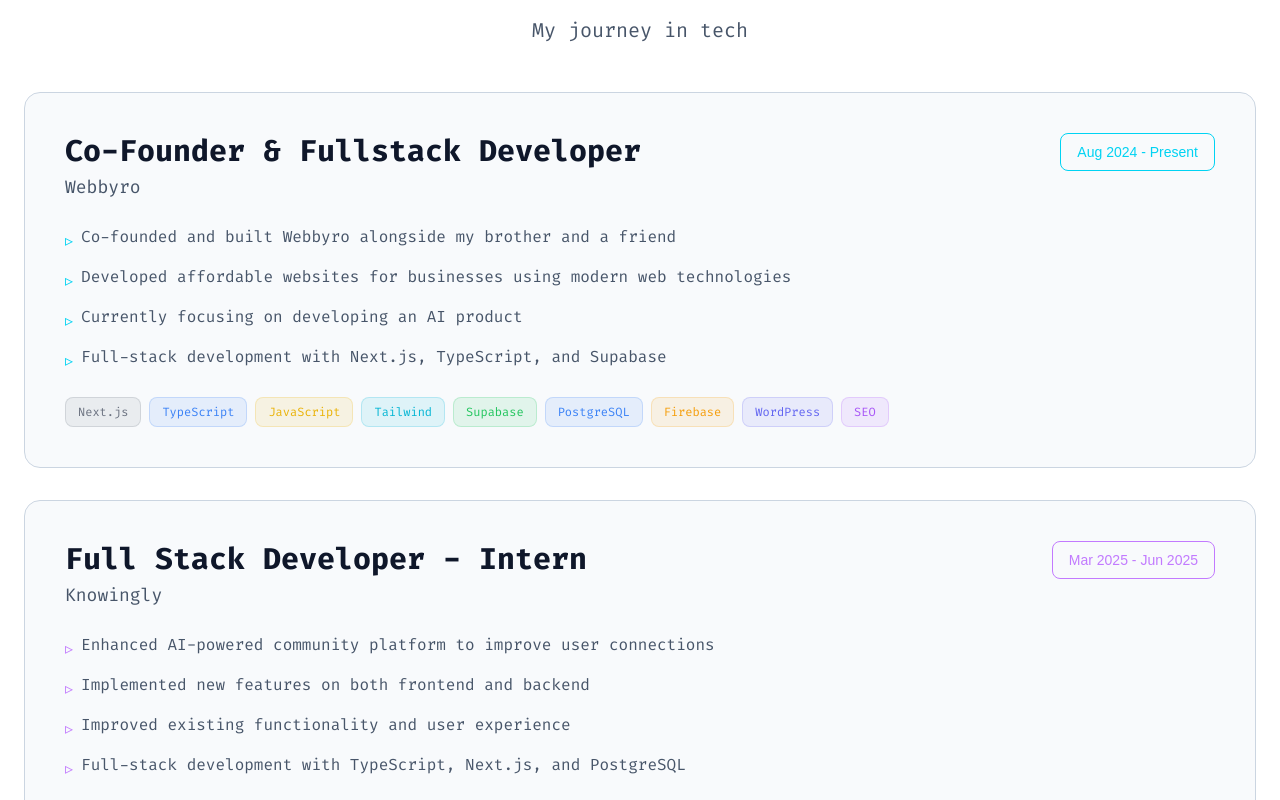
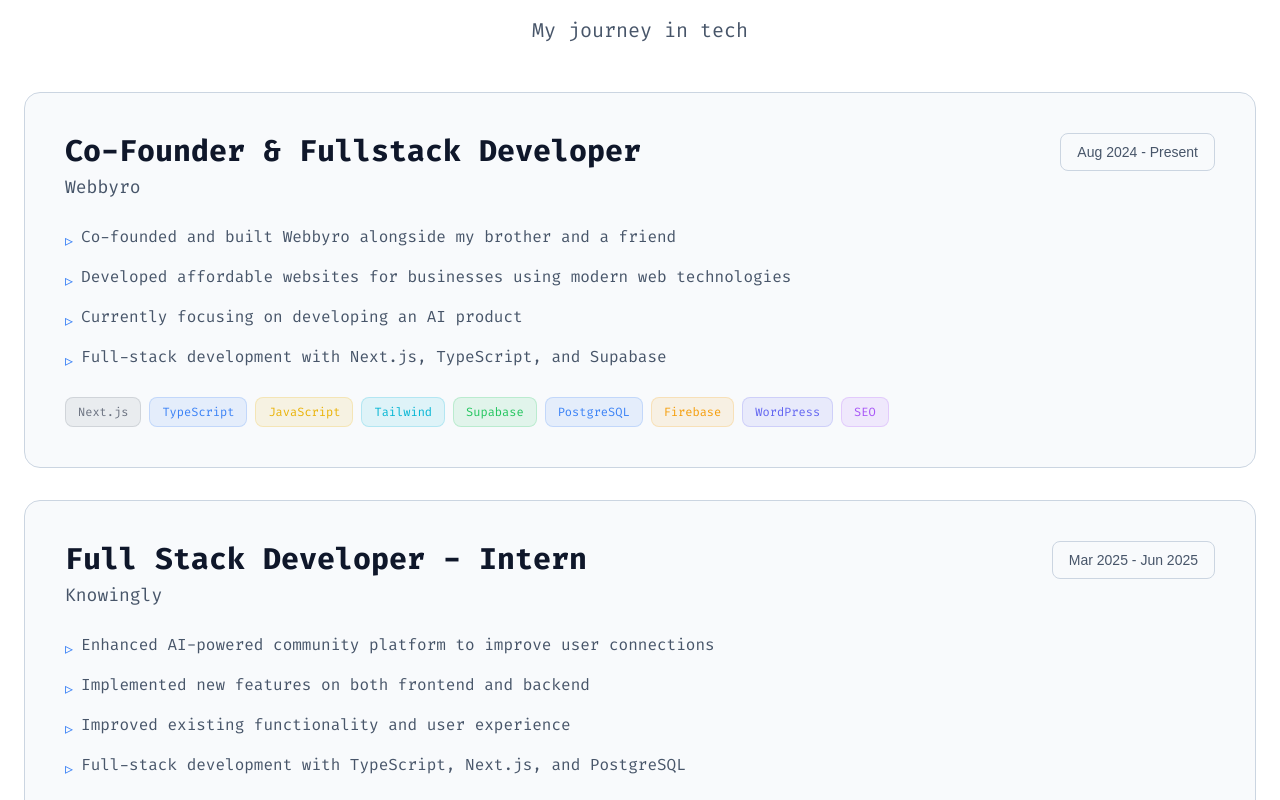
Before and after one commit to chvlpont/portfolio-ph, a Next.js app: page / in a window 1280 px wide. Shown: the part 4680-5480 px from the top of the page. Built offline with nearby package versions, Linux system fonts and the light colour scheme.

Commit message:
cleaner design on experience cards

```diff
--- a/app/page.tsx
+++ b/app/page.tsx
@@ -268,7 +268,6 @@
         from: "cyan-500",
         to: "blue-500",
       },
-      accentColor: "cyan-400",
       responsibilities: [
         "Co-founded and built Webbyro alongside my brother and a friend",
         "Developed affordable websites for businesses using modern web technologies",
@@ -295,7 +294,6 @@
         from: "purple-500",
         to: "pink-500",
       },
-      accentColor: "purple-400",
       url: "https://knowingly.ai/",
       responsibilities: [
         "Enhanced AI-powered community platform to improve user connections",
@@ -320,7 +318,6 @@
         from: "green-500",
         to: "blue-500",
       },
-      accentColor: "green-400",
       url: "https://www.vobling.com/",
       responsibilities: [
         "Developed VR Fire Trainer, a VR fire safety simulation application",
@@ -871,34 +868,14 @@
                       <div className="relative p-8 md:p-10">
                         <div className="flex flex-col md:flex-row md:items-start md:justify-between mb-6">
                           <div>
-                            <h3
-                              className={
-                                experience.accentColor === "cyan-400"
-                                  ? "text-2xl md:text-3xl font-bold group-hover:text-cyan-400 transition-colors"
-                                  : experience.accentColor === "purple-400"
-                                  ? "text-2xl md:text-3xl font-bold group-hover:text-purple-400 transition-colors"
-                                  : experience.accentColor === "green-400"
-                                  ? "text-2xl md:text-3xl font-bold group-hover:text-green-400 transition-colors"
-                                  : "text-2xl md:text-3xl font-bold transition-colors"
-                              }
-                            >
+                            <h3 className="text-2xl md:text-3xl font-bold transition-colors">
                               {experience.title}
                             </h3>
                             <p className="text-text-secondary text-lg mt-1">
                               {experience.company}
                             </p>
                           </div>
-                          <div
-                            className={`mt-2 md:mt-0 px-4 py-2 bg-${experience.accentColor.replace(
-                              "-400",
-                              "-500"
-                            )}/10 text-${
-                              experience.accentColor
-                            } border border-${experience.accentColor.replace(
-                              "-400",
-                              "-500"
-                            )}/20 rounded-lg text-sm font-medium`}
-                          >
+                          <div className="mt-2 md:mt-0 px-4 py-2 bg-bg-surface text-text-secondary border border-border rounded-lg text-sm font-medium">
                             {experience.period}
                           </div>
                         </div>
@@ -910,17 +887,7 @@
                                 key={index}
                                 className="flex items-start gap-2"
                               >
-                                <span
-                                  className={
-                                    experience.accentColor === "cyan-400"
-                                      ? "text-cyan-400 mt-1"
-                                      : experience.accentColor === "purple-400"
-                                      ? "text-purple-400 mt-1"
-                                      : experience.accentColor === "green-400"
-                                      ? "text-green-400 mt-1"
-                                      : "mt-1"
-                                  }
-                                >
+                                <span className="text-accent-primary mt-1">
                                   ▹
                                 </span>
                                 <span>{responsibility}</span>
@@ -951,34 +918,14 @@
                       <div className="relative p-8 md:p-10">
                         <div className="flex flex-col md:flex-row md:items-start md:justify-between mb-6">
                           <div>
-                            <h3
-                              className={
-                                experience.accentColor === "cyan-400"
-                                  ? "text-2xl md:text-3xl font-bold group-hover:text-cyan-400 transition-colors"
-                                  : experience.accentColor === "purple-400"
-                                  ? "text-2xl md:text-3xl font-bold group-hover:text-purple-400 transition-colors"
-                                  : experience.accentColor === "green-400"
-                                  ? "text-2xl md:text-3xl font-bold group-hover:text-green-400 transition-colors"
-                                  : "text-2xl md:text-3xl font-bold transition-colors"
-                              }
-                            >
+                            <h3 className="text-2xl md:text-3xl font-bold transition-colors">
                               {experience.title}
                             </h3>
                             <p className="text-text-secondary text-lg mt-1">
                               {experience.company}
                             </p>
                           </div>
-                          <div
-                            className={`mt-2 md:mt-0 px-4 py-2 bg-${experience.accentColor.replace(
-                              "-400",
-                              "-500"
-                            )}/10 text-${
-                              experience.accentColor
-                            } border border-${experience.accentColor.replace(
-                              "-400",
-                              "-500"
-                            )}/20 rounded-lg text-sm font-medium`}
-                          >
+                          <div className="mt-2 md:mt-0 px-4 py-2 bg-bg-surface text-text-secondary border border-border rounded-lg text-sm font-medium">
                             {experience.period}
                           </div>
                         </div>
@@ -990,17 +937,7 @@
                                 key={index}
                                 className="flex items-start gap-2"
                               >
-                                <span
-                                  className={
-                                    experience.accentColor === "cyan-400"
-                                      ? "text-cyan-400 mt-1"
-                                      : experience.accentColor === "purple-400"
-                                      ? "text-purple-400 mt-1"
-                                      : experience.accentColor === "green-400"
-                                      ? "text-green-400 mt-1"
-                                      : "mt-1"
-                                  }
-                                >
+                                <span className="text-accent-primary mt-1">
                                   ▹
                                 </span>
                                 <span>{responsibility}</span>
```
